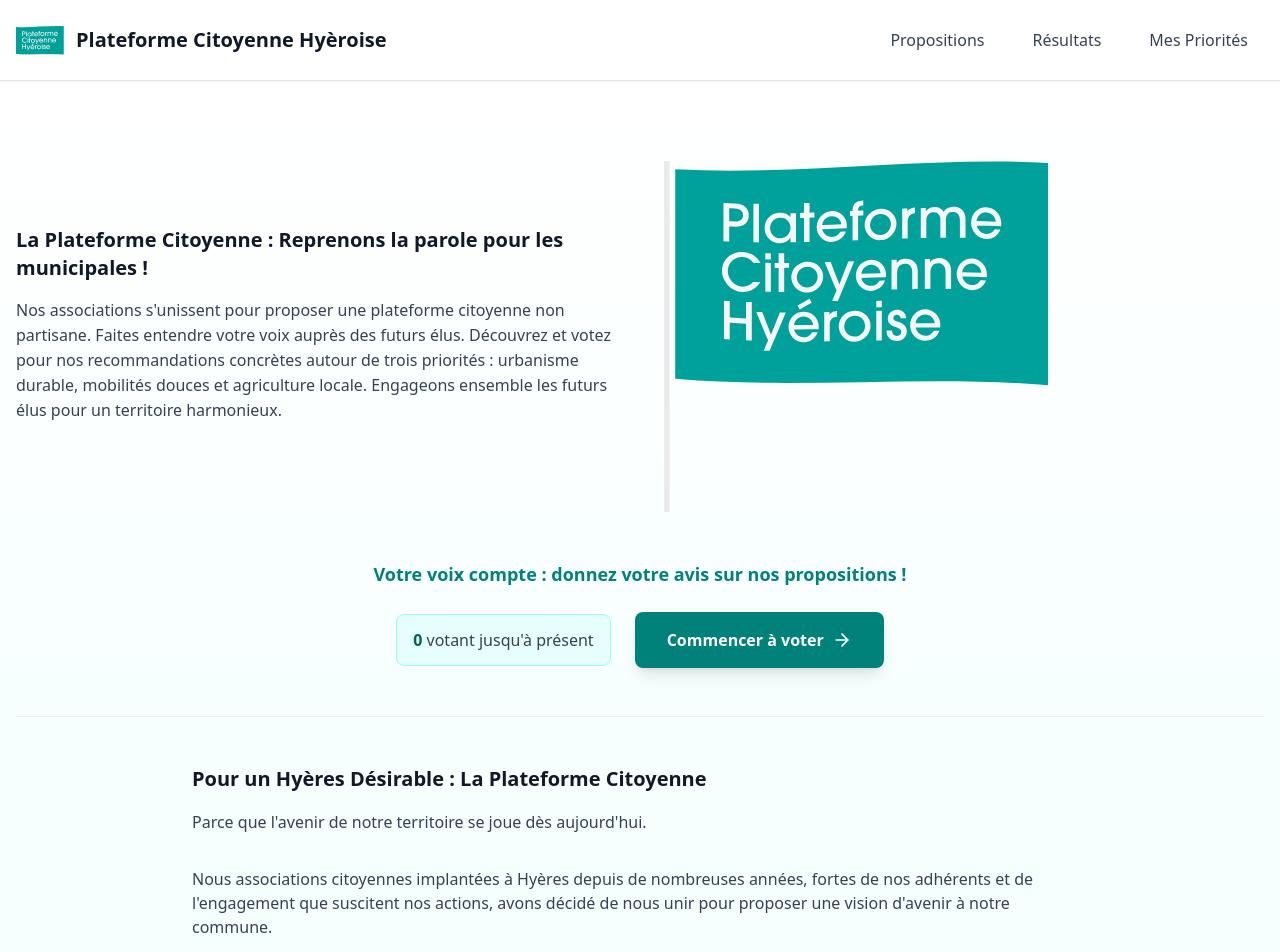
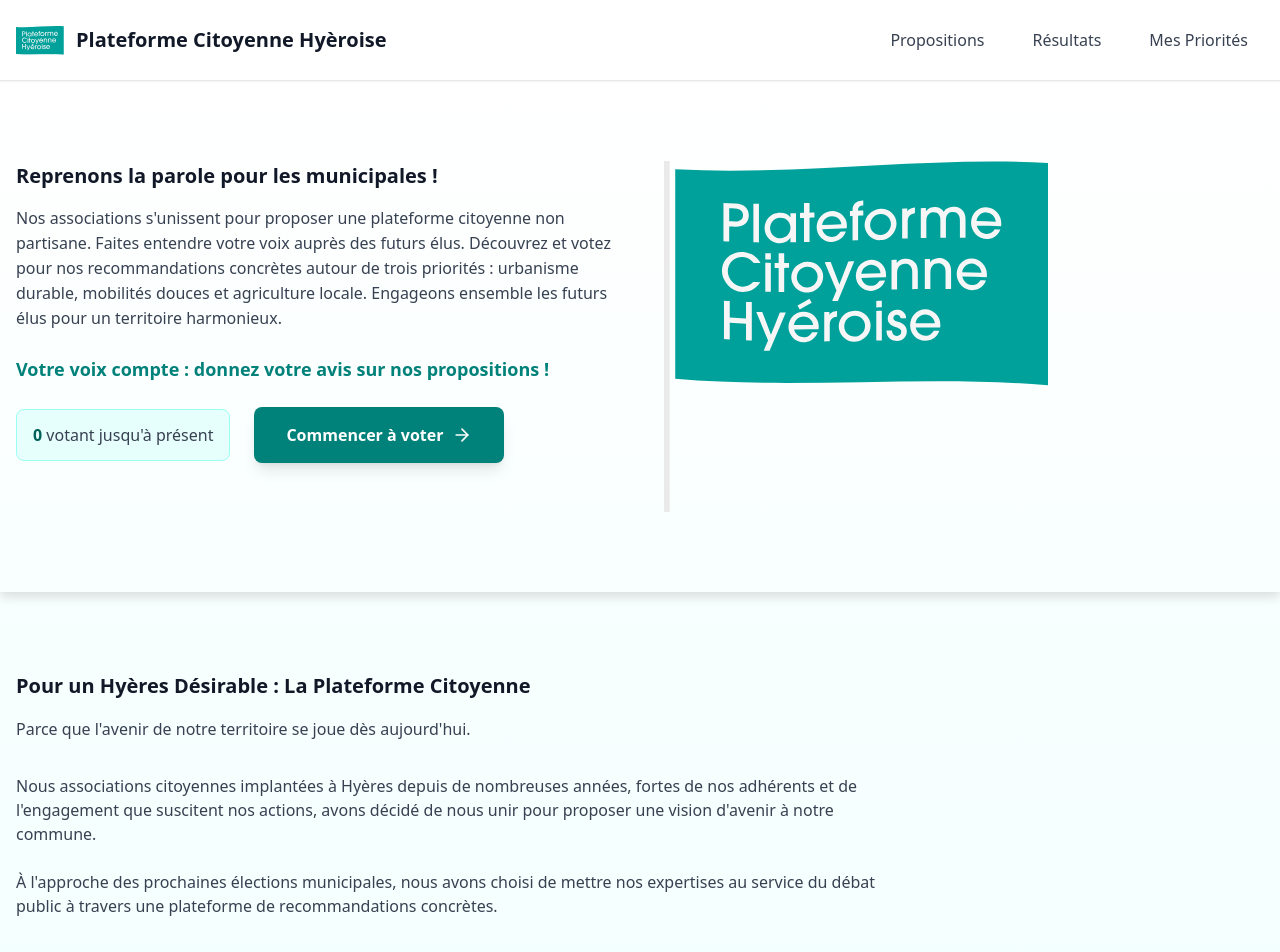
Before and after one commit to cedricborderie/hyeres2026, a Next.js app: page / in a window 1280 px wide. Shown: the top 952 px of the page. Built offline with nearby package versions, Linux system fonts and the light colour scheme; no server answers; the database is empty.

Commit message:
Style: Supprimer les gradients et ajouter une ombre sur la section hero
- Suppression des styles de background sur le container
- Suppression du gradient sur la section hero
- Ajout d'une box-shadow sur la section hero

```diff
--- a/app/page.tsx
+++ b/app/page.tsx
@@ -9,9 +9,10 @@ import LiveStats from "@/components/LiveStats";
 export default function Home() {
   return (
     <main className="min-h-screen bg-gradient-to-b from-white to-primary-50">
-      <div className="container mx-auto px-4 py-12 md:py-20">
-        {/* Hero Section */}
-        <div className="grid md:grid-cols-2 gap-8 md:gap-12 items-center mb-12">
+      {/* Hero Section - Full Width Background */}
+      <div className="bg-gradient-to-b from-white to-gray-50 py-12 md:py-20" style={{ backgroundImage: 'none', background: 'unset', backgroundColor: 'unset', boxShadow: '0px 4px 12px 0px rgba(0, 0, 0, 0.15)' }}>
+        <div className="container mx-auto px-4" style={{ backgroundImage: 'none', background: 'unset', backgroundColor: 'unset' }}>
+          <div className="grid md:grid-cols-2 gap-8 md:gap-12 items-center">
           {/* Left: Text */}
           <motion.div
             initial={{ opacity: 0, x: -20 }}
@@ -20,11 +21,27 @@ export default function Home() {
             className="text-left"
           >
             <h1 className="text-xl font-semibold text-gray-900 mb-4 leading-7">
-              La Plateforme Citoyenne : Reprenons la parole pour les municipales !
+              Reprenons la parole pour les municipales !
             </h1>
             <p className="text-base font-medium text-gray-700 leading-[25px] mb-6">
               Nos associations s'unissent pour proposer une plateforme citoyenne non partisane. Faites entendre votre voix auprès des futurs élus. Découvrez et votez pour nos recommandations concrètes autour de trois priorités : urbanisme durable, mobilités douces et agriculture locale. Engageons ensemble les futurs élus pour un territoire harmonieux.
             </p>
+
+            <p className="text-lg font-semibold text-primary-600 mb-6">
+              Votre voix compte : donnez votre avis sur nos propositions !
+            </p>
+
+            {/* CTA and Stats */}
+            <div className="flex flex-col md:flex-row items-start md:items-center gap-6 mb-12">
+              <LiveStats />
+              <Link
+                href="/propositions"
+                className="inline-flex items-center gap-2 bg-primary-600 text-white px-8 py-4 rounded-lg text-base font-semibold hover:bg-primary-700 transition-colors shadow-lg hover:shadow-xl"
+              >
+                Commencer à voter
+                <ArrowRight className="w-5 h-5" />
+              </Link>
+            </div>
           </motion.div>
 
           {/* Right: Flag */}
@@ -45,28 +62,15 @@ export default function Home() {
               />
             </div>
           </motion.div>
+          </div>
         </div>
+      </div>
 
-        <p className="text-lg font-semibold text-primary-600 mb-6 text-center flex flex-col">
-          Votre voix compte : donnez votre avis sur nos propositions !
-        </p>
-
-        {/* CTA and Stats on same line */}
-        <div className="flex flex-col md:flex-row items-center justify-center gap-6 mb-12 border-b border-gray-200 pb-12">
-          <LiveStats />
-          <Link
-            href="/propositions"
-            className="inline-flex items-center gap-2 bg-primary-600 text-white px-8 py-4 rounded-lg text-base font-semibold hover:bg-primary-700 transition-colors shadow-lg hover:shadow-xl"
-          >
-            Commencer à voter
-            <ArrowRight className="w-5 h-5" />
-          </Link>
-        </div>
-
-        {/* Main Content Section */}
+      {/* Main Content Section */}
+      <div className="container mx-auto px-4 py-12 md:py-20">
         <div className="max-w-7xl mx-auto space-y-12">
           {/* Section 1: Pour un Hyères Désirable - Full Width */}
-          <section className="max-w-4xl mx-auto">
+          <section className="max-w-4xl">
             <h2 className="text-xl font-semibold text-gray-900 mb-4 text-left">
               Pour un Hyères Désirable : La Plateforme Citoyenne
             </h2>
@@ -113,7 +117,7 @@ export default function Home() {
 
             {/* Right Column: Nos 3 Champs d'Expertise */}
             <section>
-              <h2 className="text-xl md:text-2xl font-bold text-gray-900 mb-6">
+              <h2 className="text-xl font-bold text-gray-900 mb-6">
                 Nos 3 Champs d'Expertise
               </h2>
               <div className="space-y-6">
```
